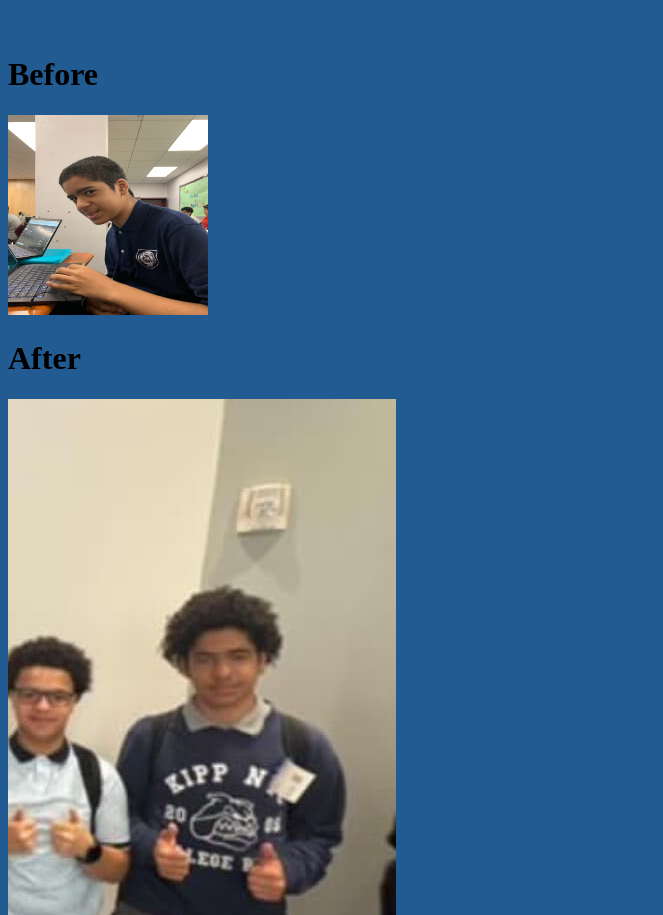
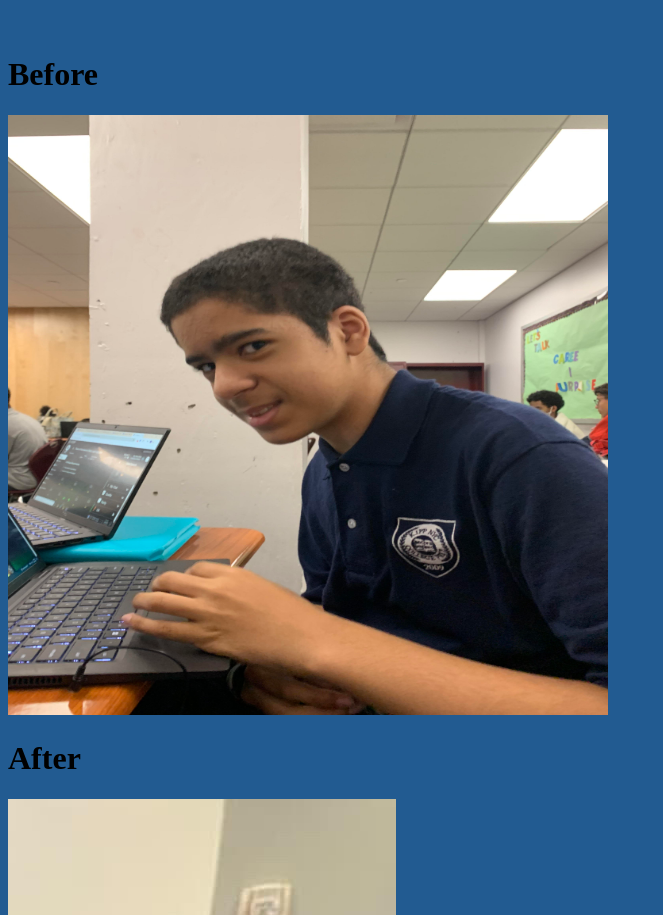
Before and after one commit to Bamba61/Founding-fathers-imp, a plain HTML site: page index.html in a window 1280 px wide. Shown: the part 754-1669 px from the top of the page, without its empty margins (0-663 px from the left). Drawn offline with Linux system fonts and the light colour scheme.

Commit message:
Update index.html

```diff
--- a/index.html
+++ b/index.html
@@ -93,7 +93,7 @@
     <h2>Here's an example: One of our clients</h2>
     <br>
     <h1> Before</h1>
-    <img src="jarde3.jpg" height = "200" width = "200">
+    <img src="jarde3.jpg" height = "600" width = "600">
     <br>
     <h1>After</h1>
     <img src="jarde2.jpg">
```
